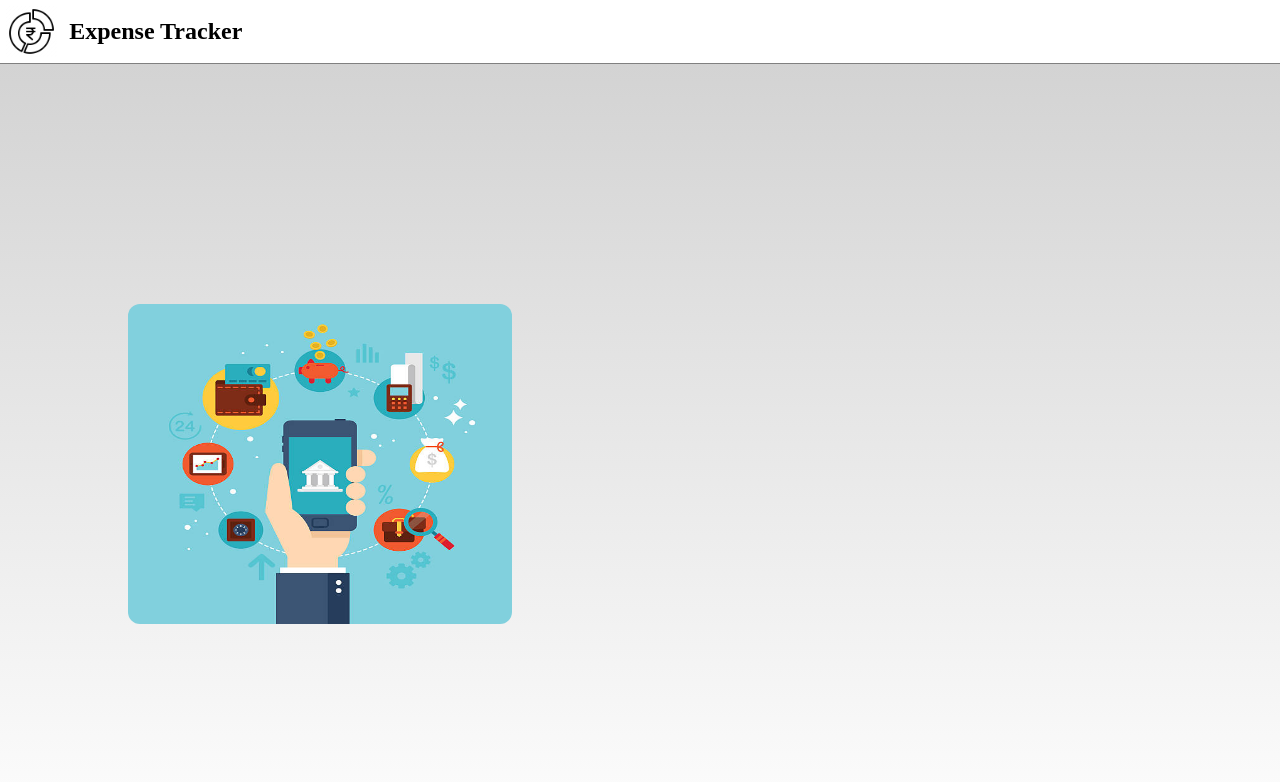
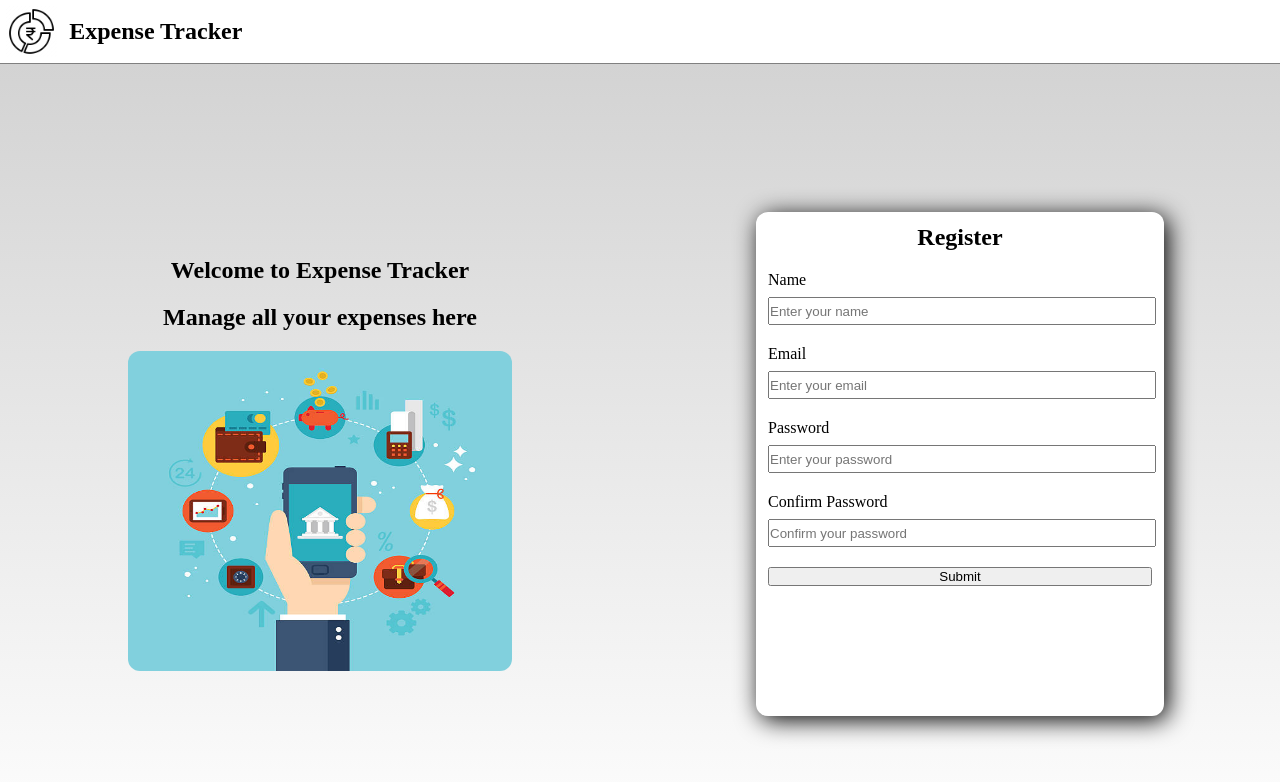
Before and after one commit to mittalabhyu/Fullstack_MERN, a React (Create React App) app in the folder expense_tracker/: page / in a window 1280 px wide. Shown: the top 782 px of the page. Built offline with nearby package versions, Linux system fonts and the light colour scheme.

Commit message:
Register Form create

```diff
--- a/expense_tracker/src/asset/css/App.css
+++ b/expense_tracker/src/asset/css/App.css
@@ -15,6 +15,7 @@ display: flex;
 flex: 1;
 align-items: center;
 justify-content:center;
+flex-direction: column;
 }
 
 .leftcontainer img{
@@ -22,11 +23,19 @@ justify-content:center;
   width: 60%;
   border-radius: 12px;
 }
+.leftcontainer p{
+  margin-bottom: 20px;
+  font-size: 24px;
+  font-weight: bold;
+
+}
 
 .rightcontainer{
   background-image: linear-gradient(lightgray,white);
-  display: flex;
+  display:flex;
   flex: 1;
+  align-items: center;
+  justify-content:center;
 
 }
 
@@ -47,3 +56,30 @@ border-bottom: 1px solid gray;
   margin-right: 12px;
 
 }
+
+.formcard{
+  background-color: #fff;
+  width: 60%;
+  height: 60%;
+  border-radius: 12px;
+  box-shadow: 4px 4px 24px 0px black;
+  padding: 12px;
+
+
+
+}
+.formcard div{
+  display: flex;
+  flex-direction: column;
+  margin-bottom: 20px;
+}
+.formcard input{
+  margin-top: 8px;
+  width: 100%;
+  height: 24px;
+
+}
+
+.formcard label{
+
+}
--- a/expense_tracker/src/components/Homepage.js
+++ b/expense_tracker/src/components/Homepage.js
@@ -4,11 +4,65 @@ function Homepage() {
     return (
         <div className='container'>
             <div className='leftcontainer'>
-
+                <p>Welcome to Expense Tracker</p>
+                <p>Manage all your expenses here</p>
                 <img src={img1} />
 
             </div>
             <div className='rightcontainer'>
+                <div className='formcard'>
+                    <div>
+                    <h2 style={{alignSelf:'center'}}>Register</h2>
+                    </div>
+
+                    <div>
+                        <label>
+                            Name
+                        </label>
+                        <input
+                            required
+                            type="text"
+                            placeholder='Enter your name'
+
+                        />
+                    </div>
+                    <div>
+                        <label>
+                            Email
+                        </label>
+                        <input
+                            required
+                            type="email"
+                            placeholder='Enter your email'
+
+                        />
+                    </div>
+                    <div>
+                        <label>
+                            Password
+                        </label>
+                        <input
+                            required
+                            type="password"
+                            placeholder='Enter your password'
+
+                        />
+                    </div>
+                    <div>
+                        <label>
+                            Confirm Password
+                        </label>
+                        <input
+                            required
+                            type="password"
+                            placeholder='Confirm your password'
+
+                        />
+                    </div>
+                    <div>
+                        <button>Submit</button>
+                    </div>
+                </div>
 
             </div>
 
```
